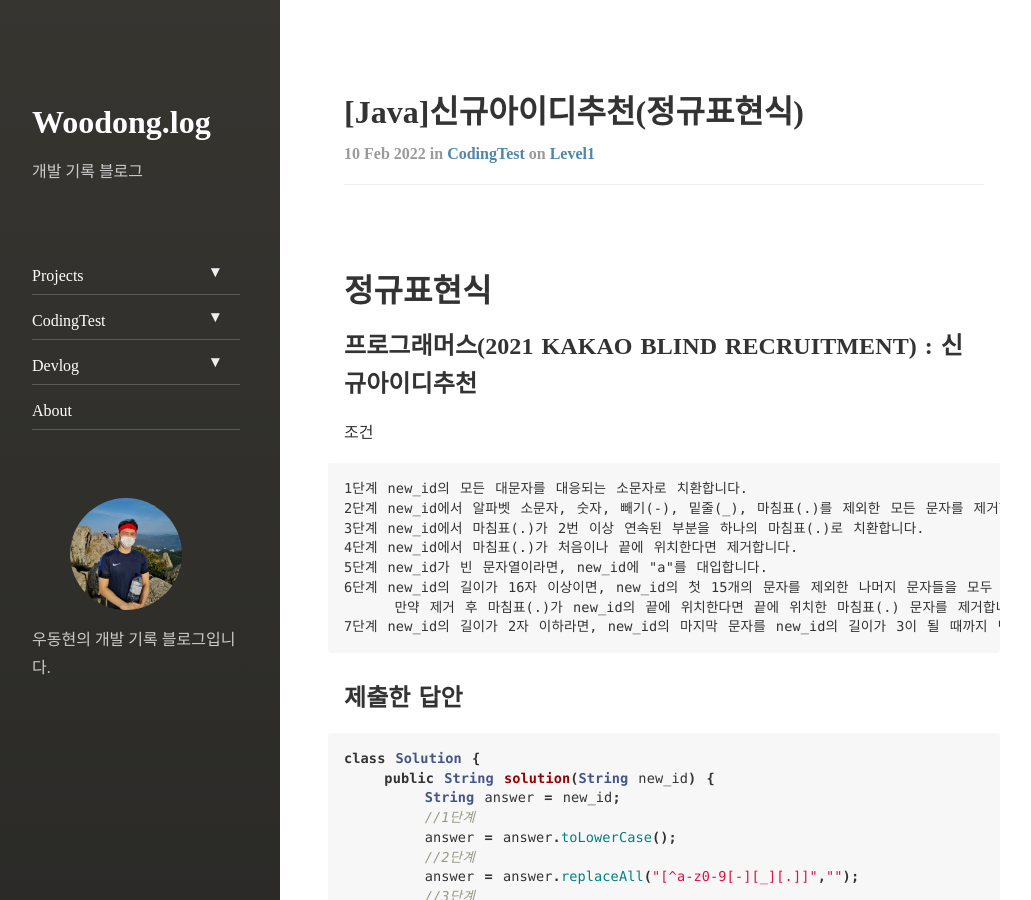
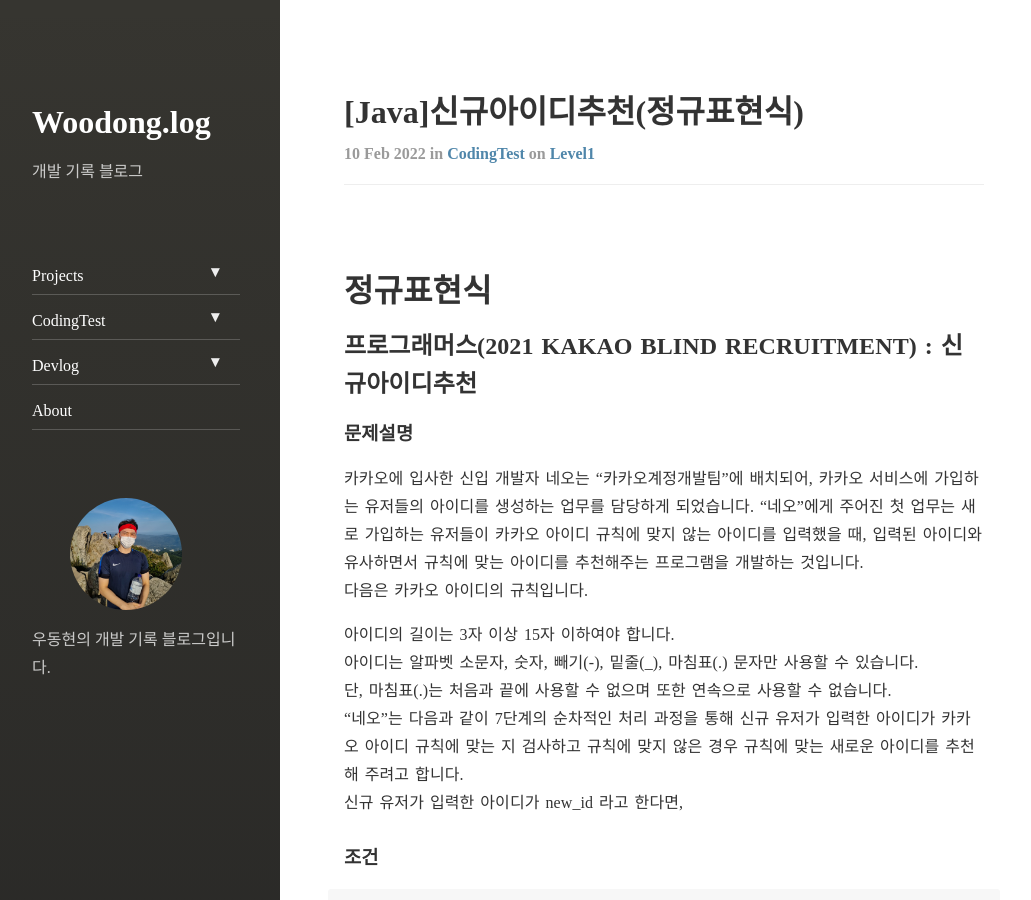
Before and after one commit to dhsj8405/dhsj8405.github.io, a Jekyll site: the page built from _posts/2022-02-10-codingTest01.markdown, in a window 1280 px wide and 900 px high. Shown: the whole window, without its empty margins (8-1039 px from the left). Built offline with Jekyll 4.4.1, drawn with Linux system fonts in a browser that asks for light colours; nearby versions of some CDN libraries; comment, search, counter and statistics services are not loaded; some of the changed text lies outside the part shown.

Commit message:
코테정규표현식

````diff
--- a/_posts/2022-02-10-codingTest01.markdown
+++ b/_posts/2022-02-10-codingTest01.markdown
@@ -10,8 +10,18 @@ comments: true
 
 # 정규표현식
 ## 프로그래머스(2021 KAKAO BLIND RECRUITMENT) : 신규아이디추천
+### 문제설명
 
-조건
+카카오에 입사한 신입 개발자 네오는 "카카오계정개발팀"에 배치되어, 카카오 서비스에 가입하는 유저들의 아이디를 생성하는 업무를 담당하게 되었습니다. "네오"에게 주어진 첫 업무는 새로 가입하는 유저들이 카카오 아이디 규칙에 맞지 않는 아이디를 입력했을 때, 입력된 아이디와 유사하면서 규칙에 맞는 아이디를 추천해주는 프로그램을 개발하는 것입니다.
+다음은 카카오 아이디의 규칙입니다.
+
+아이디의 길이는 3자 이상 15자 이하여야 합니다.
+아이디는 알파벳 소문자, 숫자, 빼기(-), 밑줄(_), 마침표(.) 문자만 사용할 수 있습니다.
+단, 마침표(.)는 처음과 끝에 사용할 수 없으며 또한 연속으로 사용할 수 없습니다.
+"네오"는 다음과 같이 7단계의 순차적인 처리 과정을 통해 신규 유저가 입력한 아이디가 카카오 아이디 규칙에 맞는 지 검사하고 규칙에 맞지 않은 경우 규칙에 맞는 새로운 아이디를 추천해 주려고 합니다.
+신규 유저가 입력한 아이디가 new_id 라고 한다면,
+
+### 조건
 ```
 1단계 new_id의 모든 대문자를 대응되는 소문자로 치환합니다.
 2단계 new_id에서 알파벳 소문자, 숫자, 빼기(-), 밑줄(_), 마침표(.)를 제외한 모든 문자를 제거합니다.
@@ -22,7 +32,21 @@ comments: true
      만약 제거 후 마침표(.)가 new_id의 끝에 위치한다면 끝에 위치한 마침표(.) 문자를 제거합니다.
 7단계 new_id의 길이가 2자 이하라면, new_id의 마지막 문자를 new_id의 길이가 3이 될 때까지 반복해서 끝에 붙입니다.
 ```
-## 제출한 답안
+
+### 문제
+
+신규 유저가 입력한 아이디를 나타내는 new_id가 매개변수로 주어질 때, "네오"가 설계한 7단계의 처리 과정을 거친 후의 추천 아이디를 return 하도록 solution 함수를 완성해 주세요.
+
+[제한사항]
+new_id는 길이 1 이상 1,000 이하인 문자열입니다.
+new_id는 알파벳 대문자, 알파벳 소문자, 숫자, 특수문자로 구성되어 있습니다.
+new_id에 나타날 수 있는 특수문자는 -_.~!@#$%^&*()=+[{]}:?,<>/ 로 한정됩니다.
+
+
+
+
+
+### 제출한 답안
 ```java
 class Solution {
     public String solution(String new_id) {
````
